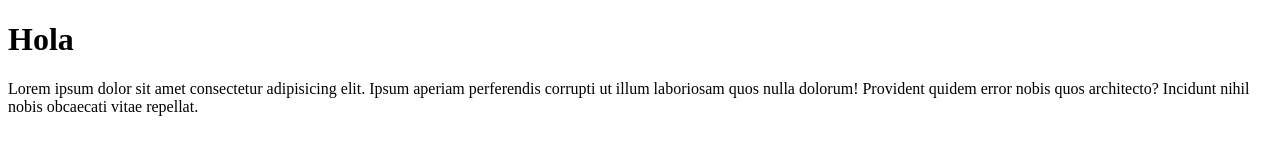
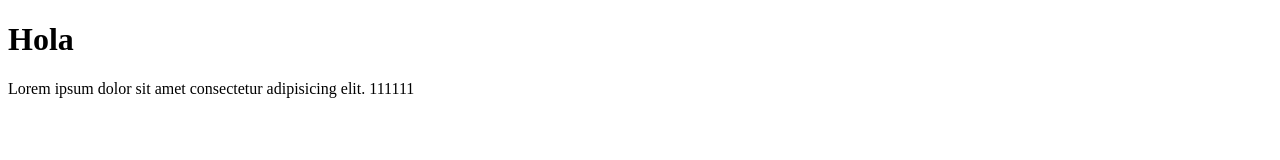
Before and after one commit to ramongarcia21/git-prueba, a plain HTML site: page index.html in a window 1280 px wide. Drawn offline with Linux system fonts and the light colour scheme.

Commit message:
agregamos unos en el parrafo

```diff
--- a/index.html
+++ b/index.html
@@ -8,8 +8,6 @@
 </head>
 <body>
     <h1>Hola </h1>
-    <p>Lorem ipsum dolor sit amet consectetur adipisicing elit. Ipsum aperiam perferendis corrupti ut illum
-         laboriosam quos nulla dolorum! Provident quidem error nobis quos architecto? Incidunt nihil nobis
-         obcaecati vitae repellat.</p>
+    <p>Lorem ipsum dolor sit amet consectetur adipisicing elit. 111111 </p>
 </body>
 </html>
```
